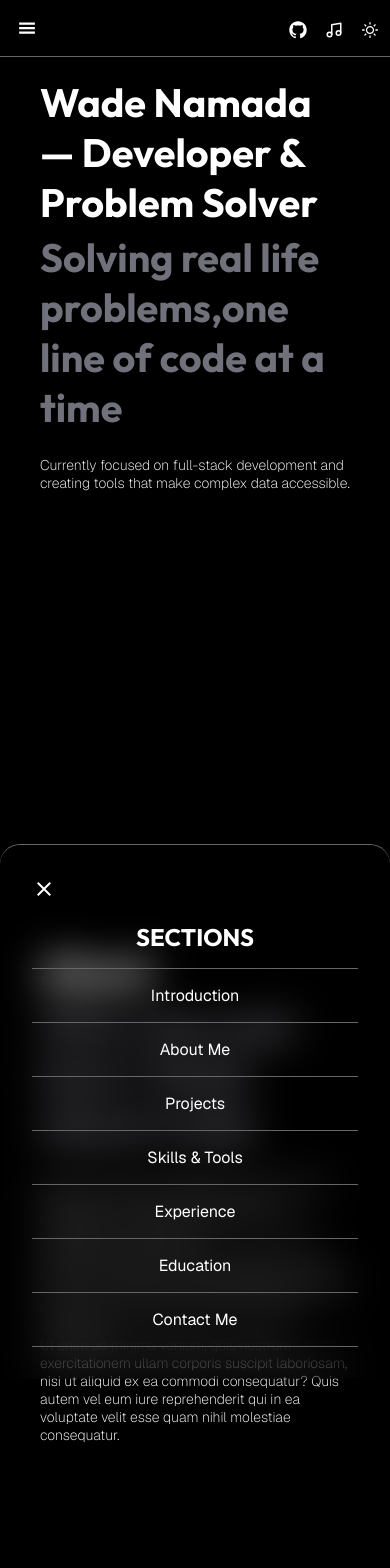
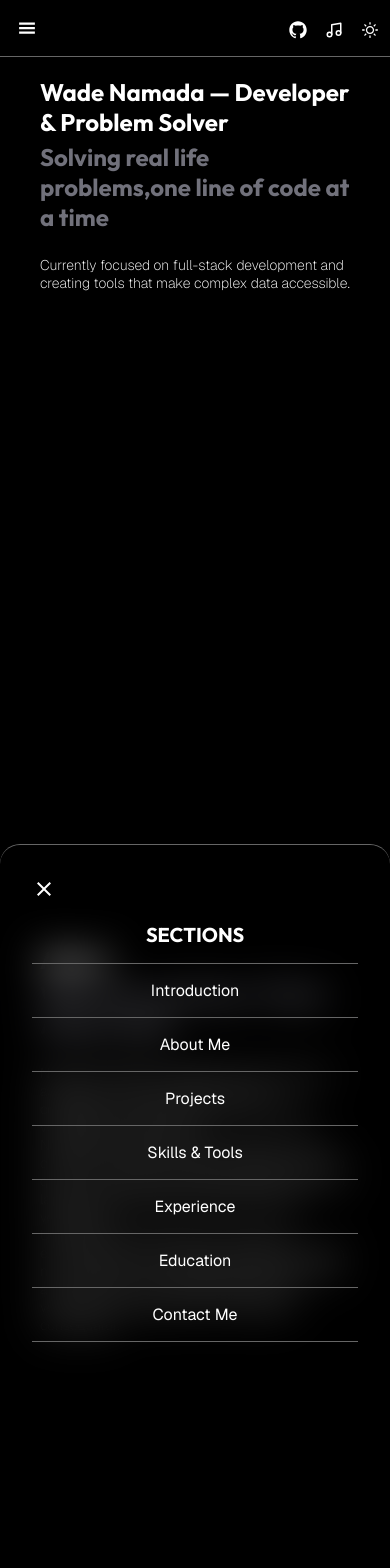
Before and after one commit to wade00000/My-Portfolio, a React (Vite) app: page /intro in a window 390 px wide. Shown: the top 1568 px of the page. Built offline with nearby package versions, Linux system fonts and the light colour scheme.

Commit message:
style: typography sizing according to screen size

```diff
--- a/src/App.css
+++ b/src/App.css
@@ -181,17 +181,25 @@
 }
 
 section h1 {
-  margin-bottom: 0.3rem; /* Small gap between h1 headings */
-  font-size: 39.6px;
+  margin-bottom: 0.3rem;
+  font-size: clamp(1.5rem, 4vw, 2.5rem); /* Scales from 24px to 40px */
 }
 
 section h1 + h1 {
-  margin-bottom: 1.5rem; /* Larger gap after second heading (before paragraphs) */
+  margin-bottom: 1.5rem;
 }
 
-p{
-  font-size: 19.8px;
+p {
+  font-size: clamp(0.875rem, 2vw, 1.25rem); /* Scales from 14px to 20px */
   font-weight: 200;
+}
+
+h2 {
+  font-size: clamp(1.25rem, 3vw, 2rem); /* Scales from 20px to 32px */
+}
+
+h3 {
+  font-size: clamp(1rem, 2.5vw, 1.5rem); /* Scales from 16px to 24px */
 }
 
 
@@ -439,22 +447,6 @@
     height: 180px;
   }
 
-  /* Typography */
-  p {
-    font-size: 16px; /* Smaller on mobile */
-  }
-
-  h1 {
-    font-size: 1.75rem; /* ~28px */
-  }
-
-  h2 {
-    font-size: 1.5rem; /* ~24px */
-  }
-
-  h3 {
-    font-size: 1.25rem; /* ~20px */
-  }
 }
 
 @media(max-width:600px){
@@ -488,13 +480,6 @@
     height: 28px;
   }
 
-  p {
-    font-size: 14px; /* Even smaller on small phones */
-  }
-
-  h1 {
-    font-size: 1.5rem;
-  }
 
   .content {
     padding-left: 0.5rem;
```
